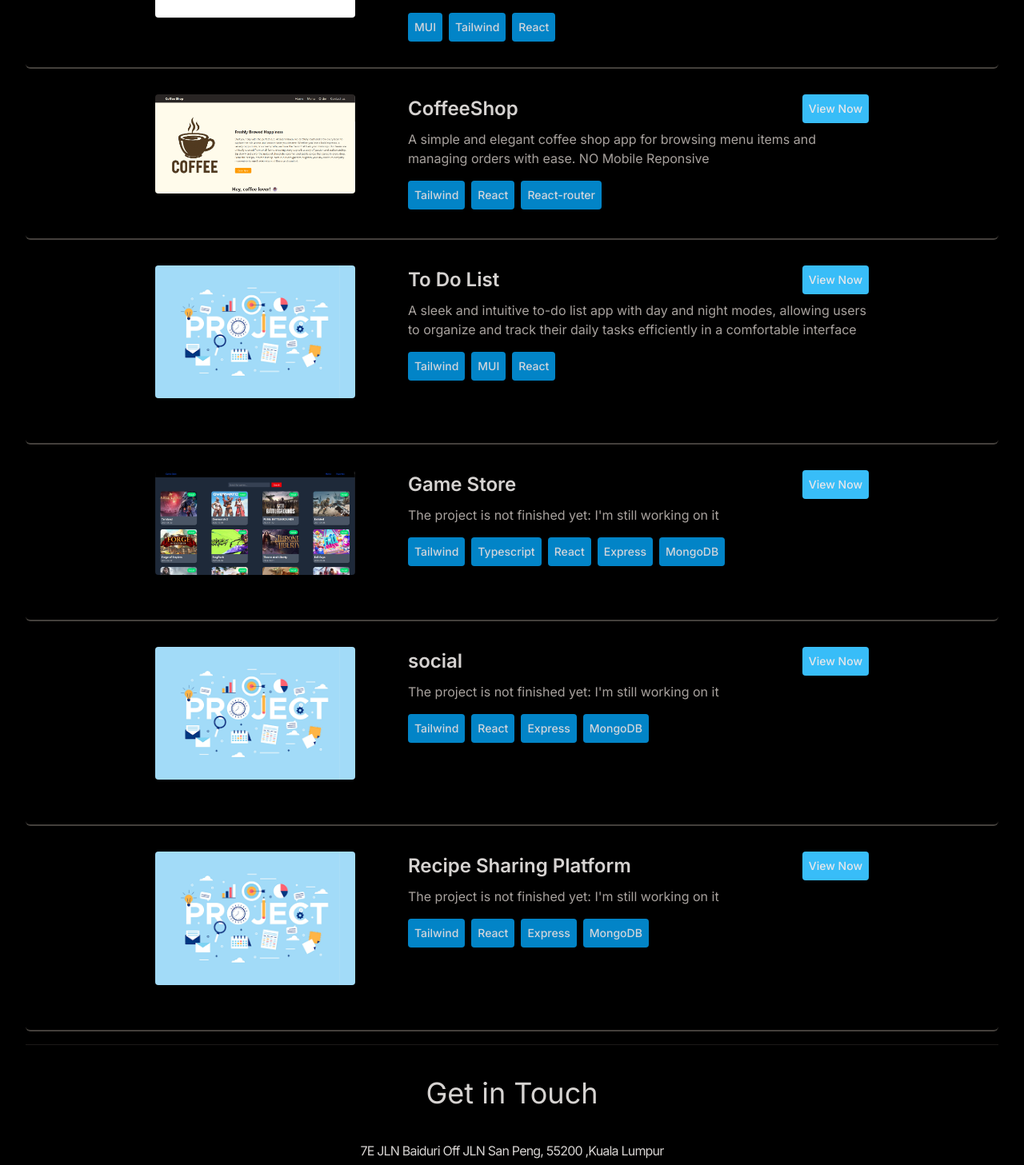
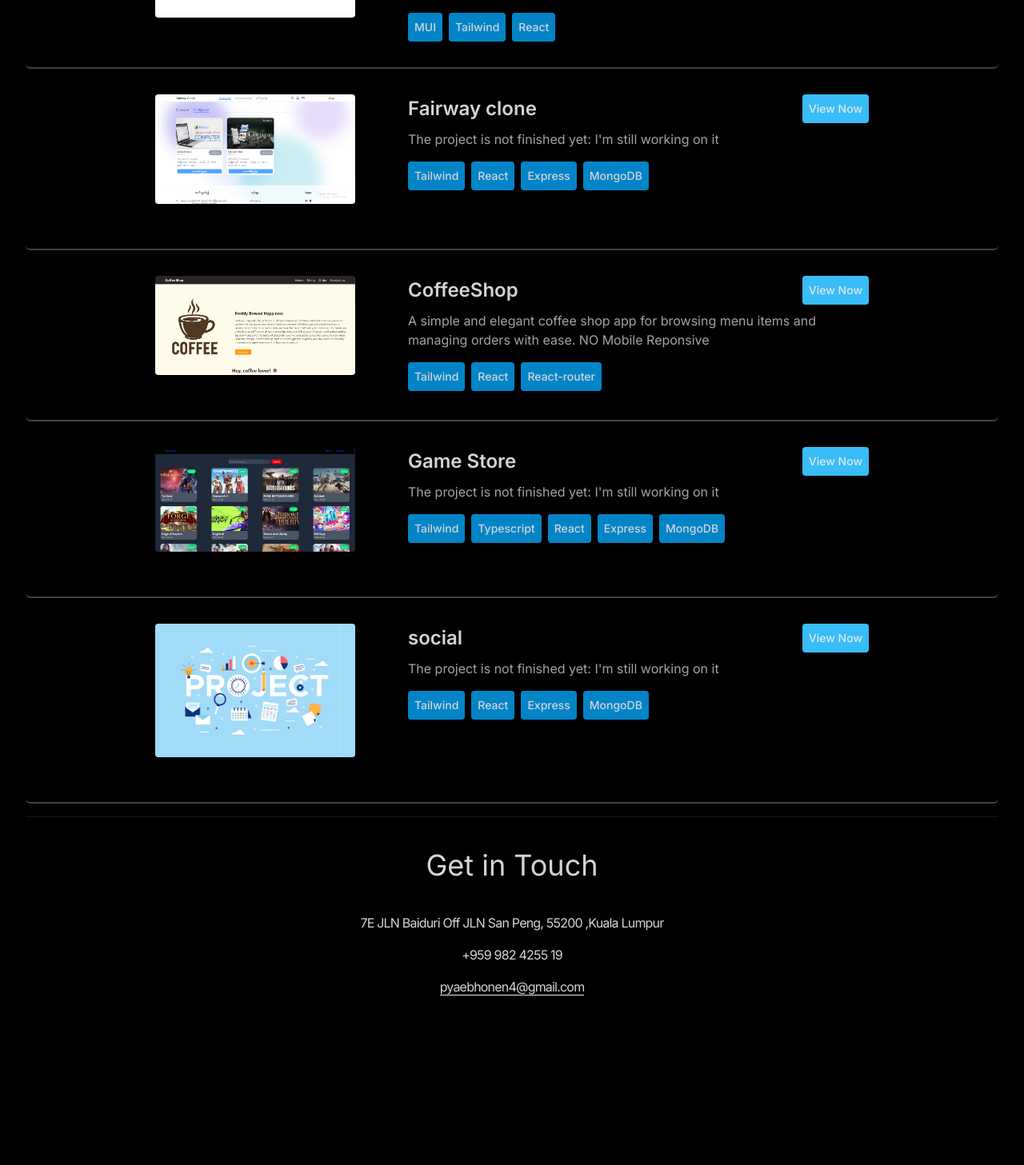
Before and after one commit to pyae-bhone-khant/MYProfile, a React (Vite) app: page / in a window 1280 px wide. Shown: the part 1833-3290 px from the top of the page at 80% size. After the commit the page ends 3159 px from the top, so only its background shows below. Built offline with nearby package versions, Linux system fonts and the light colour scheme.

Commit message:
Describe change

```diff
--- a/src/constants/index.js
+++ b/src/constants/index.js
@@ -3,6 +3,8 @@ import project1 from "../assets/projects/project1.png"
 import project2 from "../assets/projects/project2.png"
 import project3 from "../assets/projects/project3.png"
 import project4 from "../assets/projects/project4.png"
+import project5 from "../assets/projects/project5.png"
+
 
 
 
@@ -69,6 +71,14 @@ export const PROJECTS = [
     demo: "https://to-do-list-pro-pbk.netlify.app",
   },
   {
+    title: "Fairway clone",
+    image: project5,
+    description:
+      "The project is not finished yet: I'm still working on it",
+    technologies: ["Tailwind", "React", "Express", "MongoDB"],
+    demo: "https://fireway-clone.netlify.app",
+  },
+  {
     title: "CoffeeShop",
     image: project3,
     description:
@@ -76,14 +86,7 @@ export const PROJECTS = [
     technologies: ["Tailwind",  "React", "React-router"],
     demo: "https://coffeeshop-1234.netlify.app",
   },
-  {
-    title: "To Do List",
-    image: image,
-    description:
-      "A sleek and intuitive to-do list app with day and night modes, allowing users to organize and track their daily tasks efficiently in a comfortable interface",
-    technologies: ["Tailwind", "MUI", "React", ],
-    demo: "#",
-  },
+
   {
     title: "Game Store",
     image: project4,
@@ -100,14 +103,6 @@ export const PROJECTS = [
     technologies: ["Tailwind", "React", "Express", "MongoDB"],
     demo: "#",
   },
-  {
-    title: "Recipe Sharing Platform",
-    image: image,
-    description:
-      "The project is not finished yet: I'm still working on it",
-    technologies: ["Tailwind", "React", "Express", "MongoDB"],
-    demo: "#",
-  },
 ];
 
 export const CONTACT = {
```
Also changed, not shown: src/assets/projects/project5.png (added).
